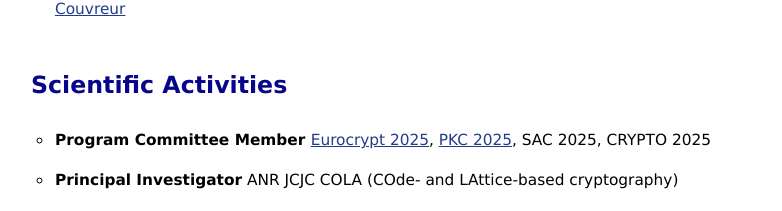
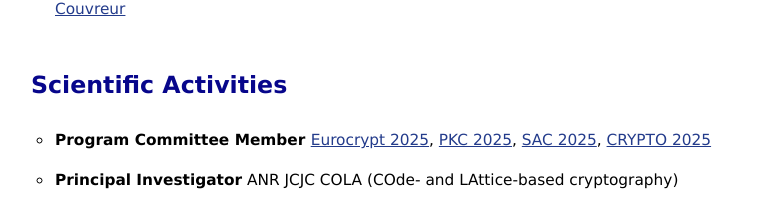
Before and after one commit to tdebris/personnalWebSite, a plain HTML site: page index.html in a window 1280 px wide. Shown: the part 1058-1269 px from the top of the page, without its empty margins (244-1026 px from the left). Drawn offline with Linux system fonts and the light colour scheme.

Commit message:
update website

```diff
--- a/index.html
+++ b/index.html
@@ -85,7 +85,7 @@
             <section id="scientific-activities">
                 <h2>Scientific Activities</h2>
                 <ul>
-                    <li><strong>Program Committee Member </strong><a href="https://eurocrypt.iacr.org/2025/callforpapers.php">Eurocrypt 2025</a>, <a href="https://pkc.iacr.org/2025/callforpapers.php">PKC 2025</a>, SAC 2025, CRYPTO 2025</li>
+                    <li><strong>Program Committee Member </strong><a href="https://eurocrypt.iacr.org/2025/callforpapers.php">Eurocrypt 2025</a>, <a href="https://pkc.iacr.org/2025/callforpapers.php">PKC 2025</a>, <a href= "https://sacworkshop.org/SAC25/cfp-detailed.html"> SAC 2025</a>, <a href = "https://crypto.iacr.org/2025/callforpapers.php">CRYPTO 2025</a></li>
                     <li><strong>Principal Investigator</strong> ANR JCJC COLA (COde- and LAttice-based cryptography)</li>
                     <li><strong>Coordinator</strong> of the candidate scheme <a href="wave.html">Wave</a> for <a href="https://csrc.nist.gov/Projects/pqc-dig-sig/standardization"> NIST Post-Quantum standardization</a> (some <a href="wave.pdf"> slides</a>)</li>
                 </ul>
```
Also changed, not shown: 1 other file.
